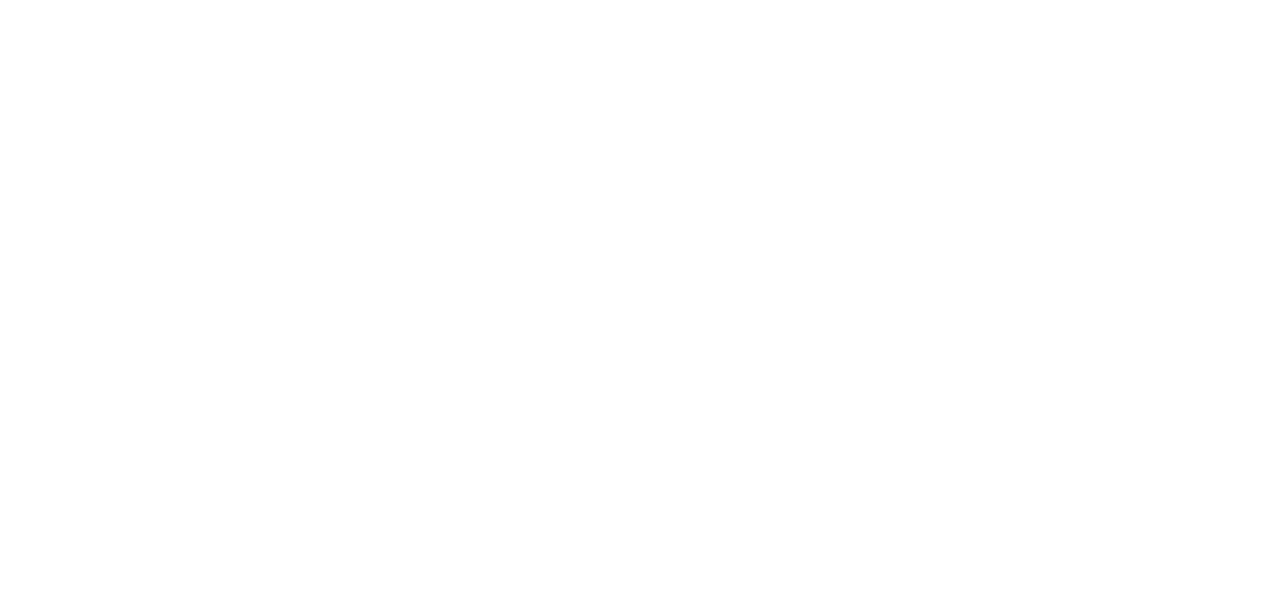
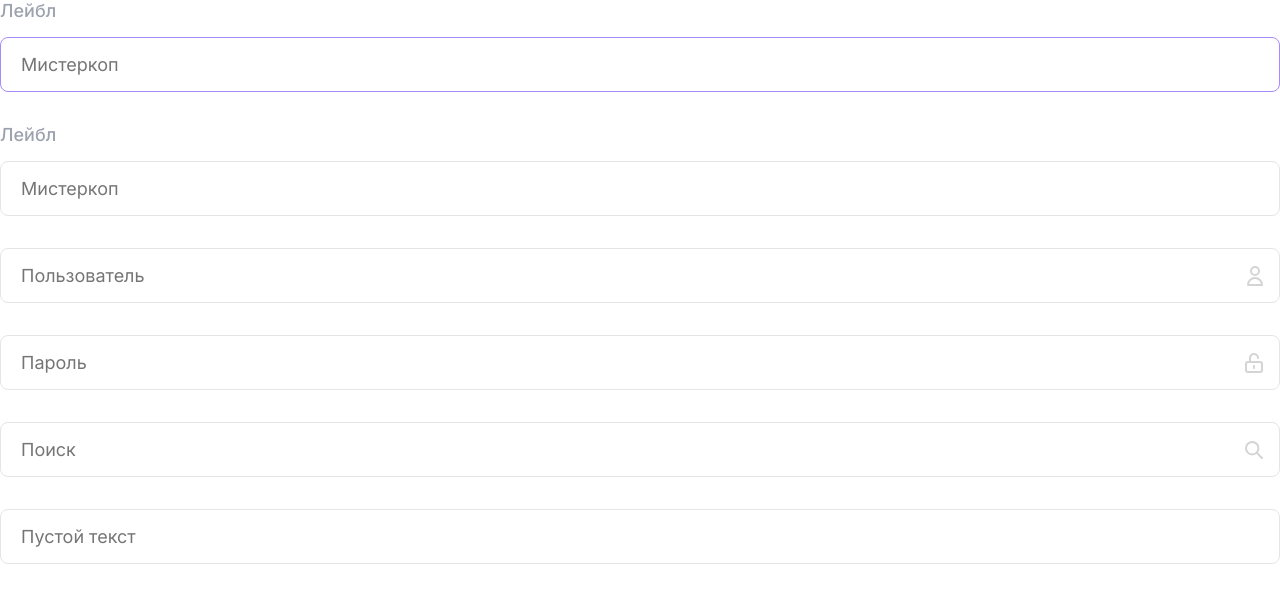
Before and after one commit to shtramvasov/cortex-dashboard, a React (Create React App) app in the folder client/: page / in a window 1280 px wide. Shown: the top 602 px of the page. Built offline with nearby package versions, Linux system fonts and the light colour scheme.

Commit message:
settings ui: inputs

```diff
--- a/client/src/App.jsx
+++ b/client/src/App.jsx
@@ -1,8 +1,16 @@
+import InputUI from './components/ui/Input';
+
 function App() {
   return (
-    <>
-    </>
-  );
+		<>
+			<InputUI label={'Лейбл'} placeholder={'Мистеркоп'} />
+			<InputUI label={'Лейбл'} type={'password'} placeholder={'Мистеркоп'} />
+			<InputUI placeholder={'Пользователь'} icon={'user'} />
+			<InputUI placeholder={'Пароль'} type='password' icon={'password'} />
+			<InputUI placeholder={'Поиск'} icon={'search'} />
+			<InputUI placeholder={'Пустой текст'} />
+		</>
+	);
 }
 
 export default App;
--- /dev/null
+++ b/client/src/components/ui/Input.jsx
@@ -0,0 +1,25 @@
+import React from 'react'
+
+function InputUI({ placeholder, type = 'text', label, icon }) {
+  return label ? (
+		<label className='flex cols'>
+			{label}
+			<input
+				type={type}
+				placeholder={placeholder}
+				className={'input'}
+				//onChange
+			/>
+		</label>
+	) : (
+		<input
+			type={type}
+			placeholder={placeholder}
+			className={icon ? `input__${icon}` : 'input'}
+			// className={className ? `__input${className}`: null}
+			//onChange
+		/>
+	);
+}
+
+export default InputUI;
--- /dev/null
+++ b/client/src/styles/UI/_inputs.scss
@@ -0,0 +1,40 @@
+input,
+.input {
+  font-family: 'Inter', sans-serif;
+  border: none;
+  background-color: $white;
+  color: $font-black;
+  font-size: 1.125rem;
+  font-weight: 400;
+  border: 1px solid $outline-gray;
+  border-radius: $border-raduis;
+  padding: 1rem 1.25rem;
+  transition: $transition;
+  width: 100%;
+  margin-bottom: 2rem;
+  background-repeat: no-repeat;
+  background-position: calc(100% - 1rem) center;
+
+  ::placeholder {
+    color: $placeholder-gray;
+  }
+
+  &:hover,
+  &:focus {
+    outline: none;
+    border: 1px solid $violet;
+    color: $font-black;
+  }
+
+  &__user {
+    background-image: url('../images/Icon-user.svg');
+  }
+
+  &__password {
+    background-image: url('../images/Icon-password.svg');
+  }
+
+  &__search {
+    background-image: url('../images/Icon-search.svg');
+  }
+}
--- a/client/src/styles/_settings.scss
+++ b/client/src/styles/_settings.scss
@@ -51,7 +51,7 @@
 h1 {
   font-size: 2rem;
   font-weight: 600;
-  margin-bottom: 2rem;
+  padding-bottom: 2rem;
 }
 h2 {
   font-size: 1.5rem;
@@ -93,3 +93,10 @@
     color: $violet-hover;
   }
 }
+
+label {
+  font-size: 1.125rem;
+  font-weight: 500;
+  color: $font-gray;
+  gap: 1rem;
+}
--- /dev/null
+++ b/client/src/styles/_ui.scss
@@ -0,0 +1 @@
+@import './UI/inputs';
--- a/client/src/styles/styles.css
+++ b/client/src/styles/styles.css
@@ -21,7 +21,7 @@
 h1 {
   font-size: 2rem;
   font-weight: 600;
-  margin-bottom: 2rem;
+  padding-bottom: 2rem;
 }
 
 h2 {
@@ -65,6 +65,13 @@
   color: #8B5CF6;
 }
 
+label {
+  font-size: 1.125rem;
+  font-weight: 500;
+  color: #9CA3AF;
+  gap: 1rem;
+}
+
 .flex {
   display: flex;
 }
@@ -99,4 +106,51 @@
 
 .pb-80 {
   padding-bottom: 5rem;
+}
+
+input,
+.input {
+  font-family: "Inter", sans-serif;
+  border: none;
+  background-color: #fff;
+  color: #3F3F46;
+  font-size: 1.125rem;
+  font-weight: 400;
+  border: 1px solid #E7E5E4;
+  border-radius: 8px;
+  padding: 1rem 1.25rem;
+  transition: ease-in-out 250ms;
+  width: 100%;
+  margin-bottom: 2rem;
+  background-repeat: no-repeat;
+  background-position: calc(100% - 1rem) center;
+}
+input ::-moz-placeholder, .input ::-moz-placeholder {
+  color: #D4D4D4;
+}
+input :-ms-input-placeholder, .input :-ms-input-placeholder {
+  color: #D4D4D4;
+}
+input ::placeholder,
+.input ::placeholder {
+  color: #D4D4D4;
+}
+input:hover, input:focus,
+.input:hover,
+.input:focus {
+  outline: none;
+  border: 1px solid #A78BFA;
+  color: #3F3F46;
+}
+input__user,
+.input__user {
+  background-image: url("../images/Icon-user.svg");
+}
+input__password,
+.input__password {
+  background-image: url("../images/Icon-password.svg");
+}
+input__search,
+.input__search {
+  background-image: url("../images/Icon-search.svg");
 }/*# sourceMappingURL=styles.css.map */
--- a/client/src/styles/styles.scss
+++ b/client/src/styles/styles.scss
@@ -3,3 +3,4 @@
 @import 'settings';
 @import 'structure';
 @import 'breakpoints';
+@import 'ui';
```
Also changed, not shown: 1 other file (tests, documents, lock files or other folders).
